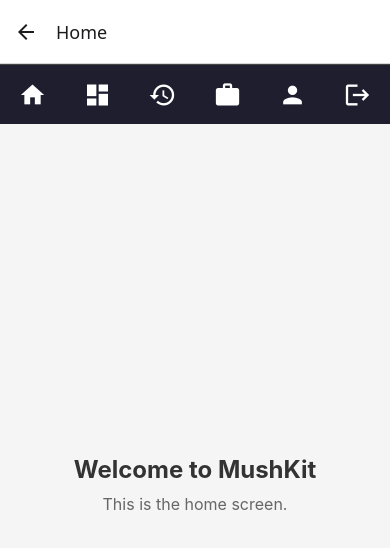
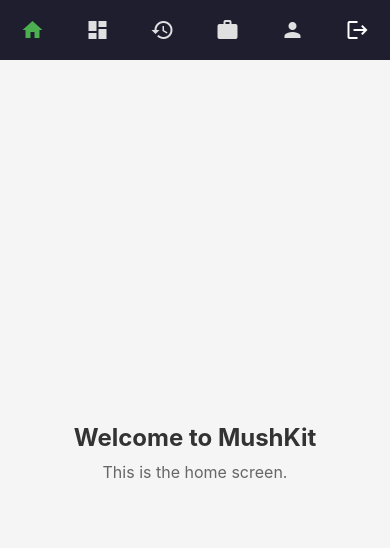
Before and after one commit to HelaenaCambel/MushKitApp, a React Native app: screen /Home in a window 390 px wide. Shown: the top 548 px of the page. Built offline with nearby package versions, Linux system fonts and the light colour scheme.

Commit message:
Fixed NavBar

```diff
--- a/App.js
+++ b/App.js
@@ -1,5 +1,4 @@
 import React from 'react';
-import { StatusBar } from 'expo-status-bar';
 import { NavigationContainer } from '@react-navigation/native';
 import { createStackNavigator } from '@react-navigation/stack';
 import LoginScreen from './src/screens/LoginScreen';
@@ -18,11 +17,11 @@ export default function App() {
       <Stack.Navigator initialRouteName="Login">
         <Stack.Screen name="Login" component={LoginScreen} options={{ headerShown: false }} />
         <Stack.Screen name="Register" component={RegUserScreen} />
-        <Stack.Screen name="Home" component={HomeScreen} />
-        <Stack.Screen name="Dashboard" component={Dashboard} />
-        <Stack.Screen name="Data History" component={DataHistory} />
-        <Stack.Screen name="MushKit Details" component={KitDetails} />
-        <Stack.Screen name="User Profile" component={ProfileScreen} />
+        <Stack.Screen name="Home" component={HomeScreen} options={{ headerShown: false }} />
+        <Stack.Screen name="Dashboard" component={Dashboard} options={{ headerShown: false }} />
+        <Stack.Screen name="Data History" component={DataHistory} options={{ headerShown: false }} />
+        <Stack.Screen name="MushKit Details" component={KitDetails} options={{ headerShown: false }} />
+        <Stack.Screen name="User Profile" component={ProfileScreen} options={{ headerShown: false }} />
       </Stack.Navigator>
     </NavigationContainer>
   );
--- a/src/screens/ProfileScreen.js
+++ b/src/screens/ProfileScreen.js
@@ -40,6 +40,7 @@ const ProfileScreen = () => {
                 <View style={styles.mainContent}>
                     <Text>Email: {userData.email}</Text>
                     <Text>Password: {userData.password}</Text>
+                    <Text>PIN: {userData.pin}</Text>
                 </View>
             </View>
         </SafeAreaView>
--- a/src/static/NavBar.js
+++ b/src/static/NavBar.js
@@ -1,10 +1,12 @@
 import React from 'react';
-import { View, TouchableOpacity, StyleSheet } from 'react-native';
+import { View, Text, TouchableOpacity, StyleSheet } from 'react-native';
 import Icon from 'react-native-vector-icons/MaterialIcons';
-import { useNavigation } from '@react-navigation/native';
+import { useNavigation, useRoute } from '@react-navigation/native';
 
 const NavBar = () => {
     const navigation = useNavigation();
+    const route = useRoute();
+    const currentScreen = route.name;
 
     const menuItems = [
         { icon: 'home', screen: 'Home' },
@@ -20,17 +22,18 @@ const NavBar = () => {
 
     return (
         <View style={styles.navbar}>
-            {menuItems.map((item, index) => (
-                <TouchableOpacity
-                    key={index}
-                    style={styles.iconButton}
-                    onPress={() => navigation.navigate(item.screen)}
-                >
-                    <Icon name={item.icon} size={28} color="#fff" />
-                </TouchableOpacity>
-            ))}
-            <TouchableOpacity style={styles.iconButton} onPress={handleLogout}>
-                <Icon name="logout" size={28} color="#fff" />
+            {menuItems.map((item, index) => {
+                const isActive = currentScreen === item.screen;
+                return (
+                    <TouchableOpacity key={index} style={[styles.navItem, styles.iconButton]}
+                        onPress={() => navigation.navigate(item.screen)}
+                    >
+                        <Icon name={item.icon} size={24} color={isActive ? "#4CAF50" : "#E0E0E0"} />
+                    </TouchableOpacity>
+                );
+            })}
+            <TouchableOpacity style={styles.navItem} onPress={handleLogout}>
+                <Icon name="logout" size={24} color="#fff" />
             </TouchableOpacity>
         </View>
     );
@@ -43,8 +46,6 @@ const styles = StyleSheet.create({
         justifyContent: 'space-around',
         alignItems: 'center',
         backgroundColor: '#1e1e2f',
-        borderTopWidth: 1,
-        borderTopColor: '#444',
     },
     iconButton: {
         alignItems: 'center',
```
Also changed, not shown: package.json (+5 -4 lines), src/static/TopNavBar.js (added, +68 -0 lines), 1 other file (tests, documents, lock files or other folders).
